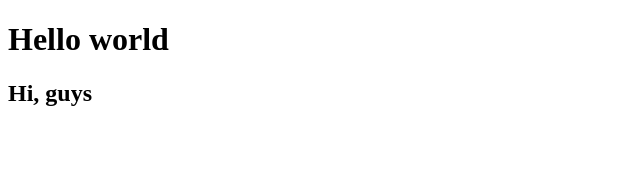
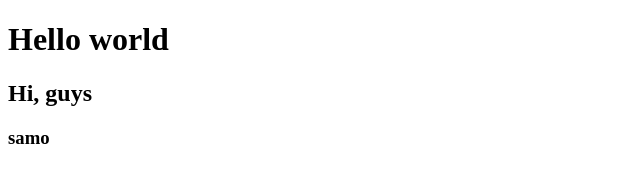
Before and after one commit to yaroslavzelenyi/project, a plain HTML site: page index.html in a window 1280 px wide. Shown: the full height of the page, 0-640 px from the left. Drawn offline with Linux system fonts and the light colour scheme.

Commit message:
h3 added

```diff
--- a/index.html
+++ b/index.html
@@ -9,5 +9,6 @@
 <body>
     <h1>Hello world</h1>
     <h2>Hi, guys</h2>
+    <h3>samo</h3>
 </body>
 </html>
```
